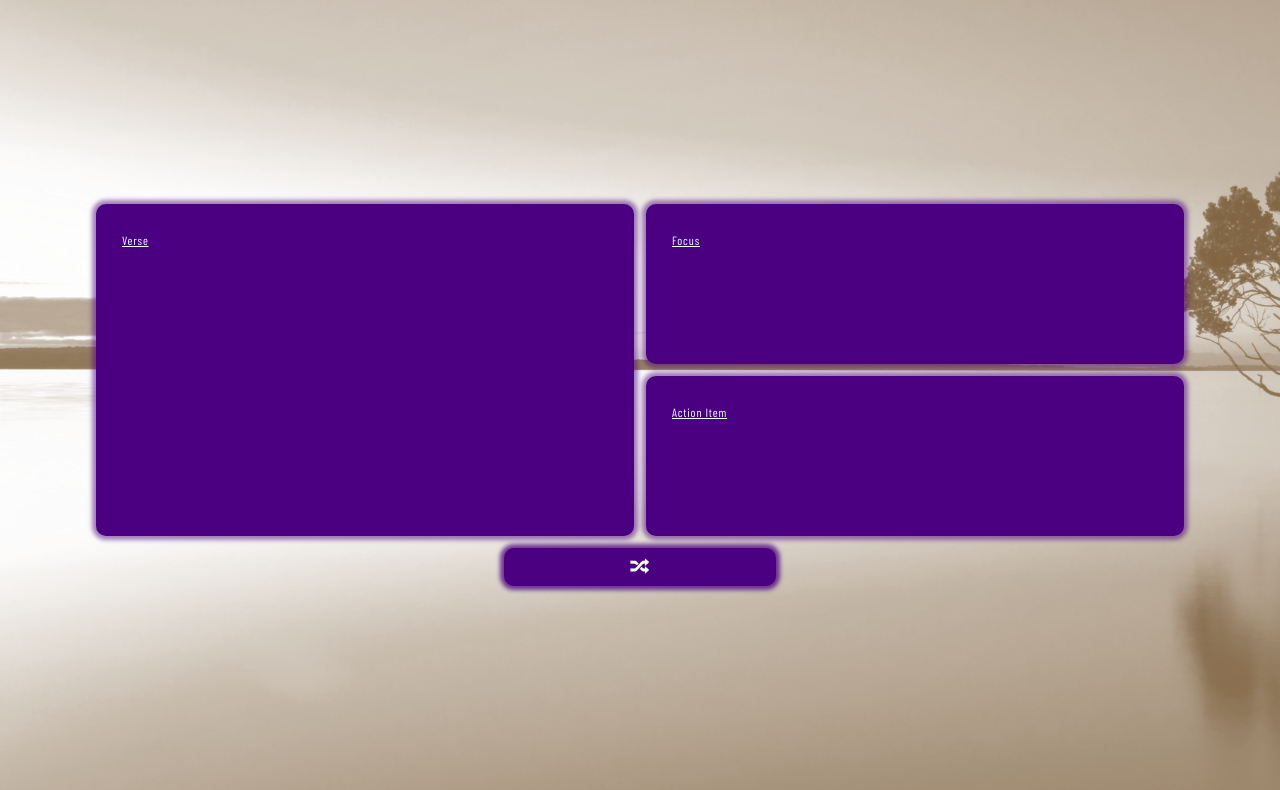
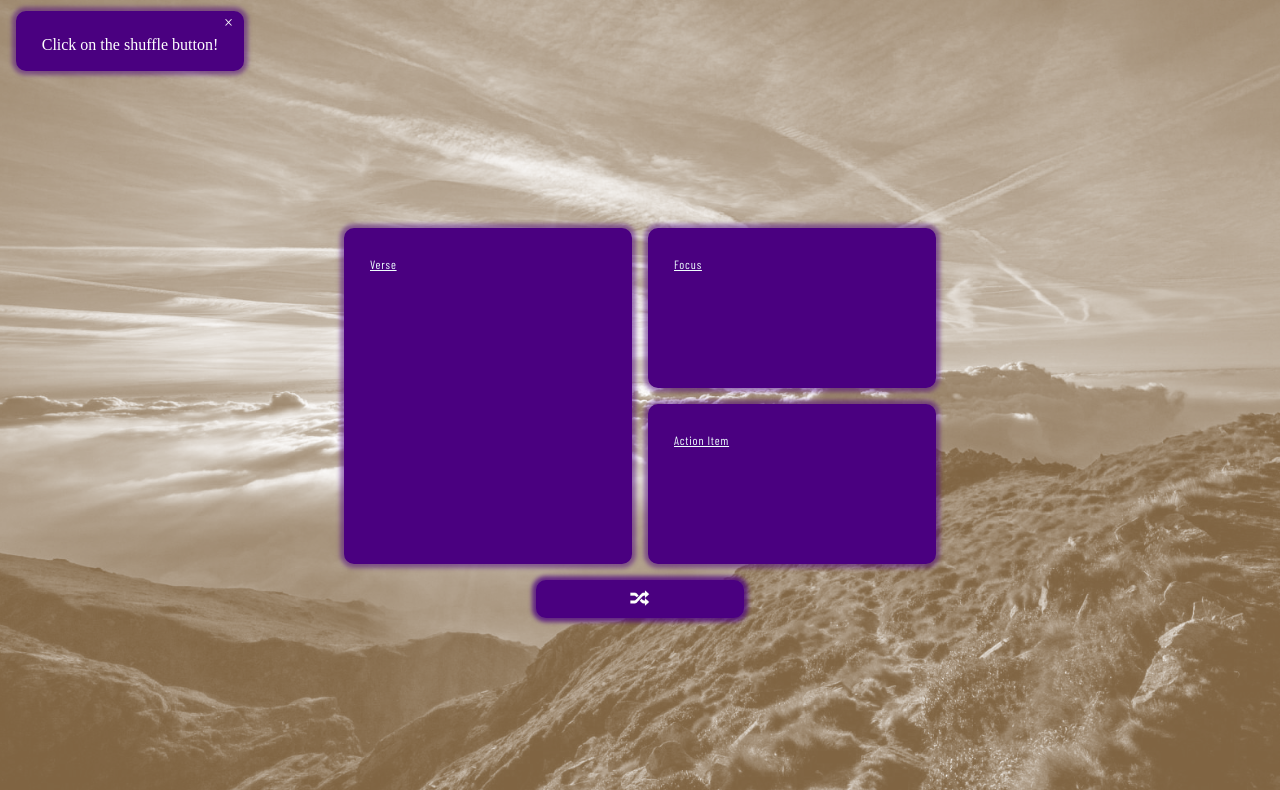
Before and after one commit to DarrylAdigwu/message_generator, a plain HTML site: page index.html in a window 1280 px wide. Shown: the part 136-926 px from the top of the page. Drawn offline with Linux system fonts and the light colour scheme; files whose address does not match are found by name.

Commit message:
added animation for alert box, scaled down width, and changed the background-image

```diff
--- a/index.html
+++ b/index.html
@@ -21,6 +21,11 @@
         </ul>
       </nav>
     </header>
+  <!--Alert Box-->
+    <div class="alert">
+      <span class="closeBtn" onclick="this.parentElement.style.display='none'">&times;</span>
+      <p class="inform">Click on the shuffle button!</p>
+    </div>
 <!--Main Content-->
     <main class="main">
       <div class="container grid">
--- a/resources/css/style.css
+++ b/resources/css/style.css
@@ -21,7 +21,7 @@
 
 body {
     box-sizing: border-box;
-    background: url("../images/sunset.jpg"), hsla(33, 100%, 88%, 0.5);
+    background: url("../images/mountains.jpg"), hsla(33, 100%, 88%, 0.5);
     background-position: 20%;
     background-blend-mode: overlay;
     background-size: cover;
@@ -44,6 +44,41 @@ header {
     width: auto;
 }
 
+@keyframes slideInFromLeft {
+    0% {
+        transform: translateX(-100%);
+    }
+    100% {
+        transform: translateX(0);
+    }
+}
+
+.alert {
+    display: flex;
+    background-color: hsla(275, 100%, 25%, 1);
+    width: 14rem;
+    height: auto;
+    margin: 1rem 1rem -3rem 1rem;
+    color: white;
+    flex-wrap: wrap;
+    border: 2px solid hsla(275, 100%, 25%, 1);
+    border-radius: 10px;
+    box-shadow: 0 0 4px 4px hsla(275, 100%, 25%, .5);
+    animation: 1s ease-out slideInFromLeft;
+}
+
+.closeBtn {
+    position: relative;
+    left: 92%;
+    top: .15rem;
+}
+.alert .inform {
+    width: 100%;
+    margin: 0.5rem .75rem 1rem .75rem;
+    text-align: center;
+    text-justify: center;;
+}
+
 .main {
     display: flex;
     min-height: 100vh;
@@ -57,7 +92,7 @@ header {
     position: relative;
     justify-content: center;
     align-content: center;
-    width: 85%;
+    width: 65%;
 }
 
 .content {
@@ -69,11 +104,12 @@ header {
             "verse action"
             "button none";
 
-    grid-template-columns: 1fr 1fr;
+    grid-template-columns: 18rem 18rem;
     grid-template-rows: 10rem 10rem;
     background-color: transparent;
-    gap: .75rem;
+    gap: 1rem;
     border: none;
+    justify-content: center;
 }
 
 #button {
@@ -86,6 +122,7 @@ header {
     border: 2px solid hsla(275, 100%, 25%, 1);
     border-radius: 10px;
     box-shadow: 0 0 4px 4px hsla(275, 100%, 25%, .75);
+
 }
 
 #button:hover {
@@ -145,13 +182,6 @@ header {
     padding: 1.5rem;
 }
 
-.container .button {
-    background-color: hsla(275, 100%, 25%, 1);
-    border: 2px solid hsla(275, 100%, 25%, 1);
-    border-radius: 10px;
-    box-shadow: 0 0 4px 4px hsla(275, 100%, 25%, .5);
-    grid-area: button;
-}
 
 .footer {
     position: relative;
```
Also changed, not shown: resources/images/mountains.jpg (added), resources/images/sunset.jpg (deleted), 2 other files.
